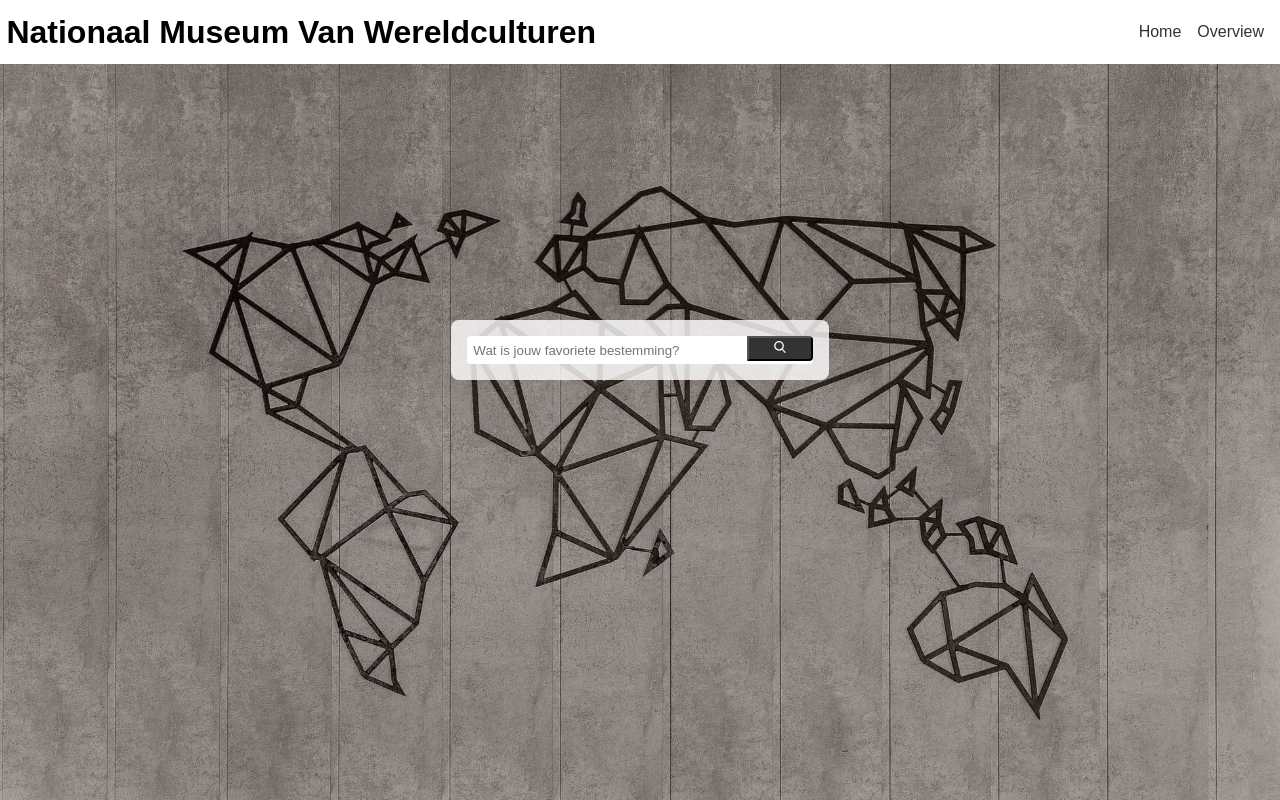
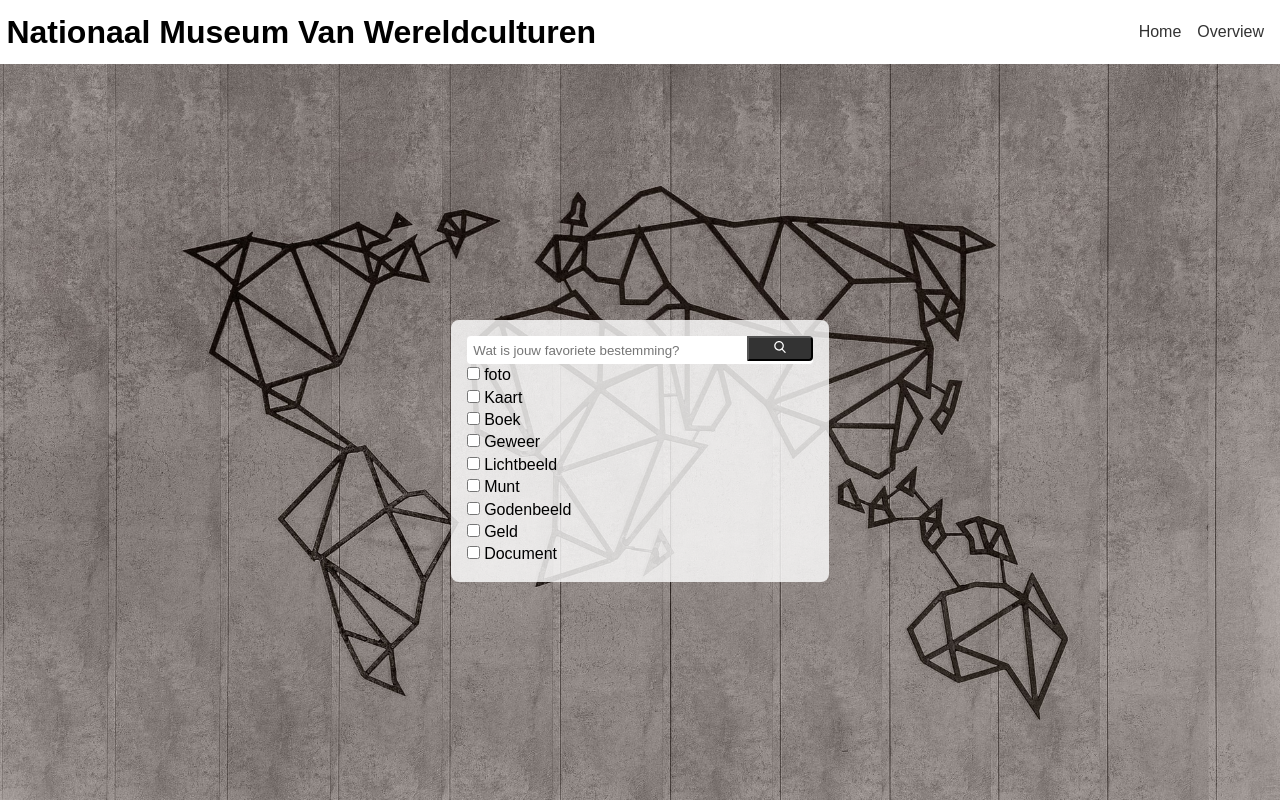
Before and after one commit to GiovanniKaaijk/frontend-applications, a React (Create React App) app in the folder my-app/: page / in a window 1280 px wide. Built offline with nearby package versions, Linux system fonts and the light colour scheme.

Commit message:
Added dynamic filter

```diff
--- a/my-app/src/App.css
+++ b/my-app/src/App.css
@@ -61,7 +61,7 @@
   border-radius: 4px;
 }
 
-.App form input:first-of-type {
+.App form > input:first-of-type {
   width: 25em;
 }
 
@@ -116,3 +116,7 @@
   flex-direction: column;
   box-sizing: border-box;
 }
+.filters {
+  display: flex;
+  flex-direction: column;
+}
--- a/my-app/src/App.js
+++ b/my-app/src/App.js
@@ -1,28 +1,30 @@
 import React from "react";
-import { BrowserRouter as Router, Route } from 'react-router-dom';
+import { BrowserRouter as Router, Route } from "react-router-dom";
 import Objects from "./components/Object";
 import "./App.css";
 import Header from "./components/layout/Header";
 import SearchPlace from "./components/SearchPlace";
-import Render from './components/Render';
+import Render from "./components/Render";
 
 const fetch = require("node-fetch");
 
 class App extends React.Component {
   state = {
     data: [],
-    place: '',
-    filer: '',
+    place: "",
+    filter: "",
+    queryfilter: "",
     render: {
-      uri: '',
-      img: '',
-      title: '',
-      description: '',
-    },
+      uri: "",
+      img: "",
+      title: "",
+      description: ""
+    }
   };
 
   getRender = uri => {
-    const url ="https://api.data.netwerkdigitaalerfgoed.nl/datasets/ivo/NMVW/services/NMVW-02/sparql"
+    const url =
+      "https://api.data.netwerkdigitaalerfgoed.nl/datasets/ivo/NMVW/services/NMVW-02/sparql";
     //Note that the query is wrapped in es6 template strings to allow for easy copy pasting
     const query = `
     PREFIX rdf: <http://www.w3.org/1999/02/22-rdf-syntax-ns#>
@@ -43,27 +45,30 @@
       FILTER (xsd:integer(?year))
       FILTER langMatches(lang(?title), "ned")
     } LIMIT 1
-    `
+    `;
     const runQuery = (url, query) => {
       // Call the url with the query attached, output data
-      fetch(url+"?query="+ encodeURIComponent(query) +"&format=json")
+      fetch(url + "?query=" + encodeURIComponent(query) + "&format=json")
         .then(res => res.json())
         .then(json => {
           let results = json.results.bindings[0];
-      this.setState({render: {
+          this.setState({
+            render: {
               uri: results.cho.value,
               img: results.pic.value,
               title: results.title.value,
-        description: results.type.value,
-      }})
-      })
+              description: results.type.value
             }
+          });
+        });
+    };
     runQuery(url, query);
-  }
+  };
 
   getData = place => {
     //Github CMDA
-    const url ="https://api.data.netwerkdigitaalerfgoed.nl/datasets/ivo/NMVW/services/NMVW-02/sparql"
+    const url =
+      "https://api.data.netwerkdigitaalerfgoed.nl/datasets/ivo/NMVW/services/NMVW-02/sparql";
     //Note that the query is wrapped in es6 template strings to allow for easy copy pasting
     const query = `
     PREFIX rdf: <http://www.w3.org/1999/02/22-rdf-syntax-ns#>
@@ -83,37 +88,38 @@
         dc:title ?title .
       FILTER (xsd:integer(?year))
       FILTER langMatches(lang(?title), "ned")
+      ${this.state.queryfilter}
     }
     ORDER BY ASC(?year)
     LIMIT 500
-    `
+    `;
     const runQuery = (url, query) => {
       // Call the url with the query attached, output data
-      fetch(url+"?query="+ encodeURIComponent(query) +"&format=json")
+      fetch(url + "?query=" + encodeURIComponent(query) + "&format=json")
         .then(res => res.json())
         .then(json => {
-      json.results.bindings.map(data => (
-        delete data.title["xml:lang"]
-      ));
+          json.results.bindings.map(data => delete data.title["xml:lang"]);
           let result = json.results.bindings;
           let unique = [];
-      for(let i=0; i<result.length; i++){
-        json.results.bindings[i].year.value = parseInt(json.results.bindings[i].year.value);
-        if(unique.includes(json.results.bindings[i].title.value)) {
+          for (let i = 0; i < result.length; i++) {
+            json.results.bindings[i].year.value = parseInt(
+              json.results.bindings[i].year.value
+            );
+            if (unique.includes(json.results.bindings[i].title.value)) {
               delete json.results.bindings[i];
             } else {
               unique.push(json.results.bindings[i].title.value);
             }
           }
           console.log(json.results.bindings);
-      this.setState({data: json.results.bindings})
-      })
-    }
+          this.setState({ data: json.results.bindings });
+        });
+    };
     runQuery(url, query);
-  }
+  };
 
   //Toggle liked
-  toggleLiked = (id) => {
+  toggleLiked = id => {
     this.setState({
       test: this.state.data.map(object => {
         if (object.id === id) {
@@ -125,25 +131,73 @@
   };
 
   //Search a place
-  searchPlace = (place) => {
-    this.setState({place: place})
-    this.getData(place)
-  }
+  searchPlace = place => {
+    this.setState({ place: place });
+    this.getData(place);
+  };
 
   //Change render
-  changeData = (uri) => {
+  changeData = uri => {
     this.setState({
       render: {
-        uri: uri,
+        uri: uri
       }
-    })
-    this.getRender(uri)
-  }
+    });
+    this.getRender(uri);
+  };
 
   //History
   redirect = () => {
     const { history } = this.props;
-    history.push('/overview');
+    history.push("/overview");
+  };
+
+  //toggleFilter
+  toggleFilter = filter => {
+    let checked = document.querySelectorAll('input[type="checkbox"]');
+    let toggle = false;
+    checked.forEach(check => {
+      if (check.checked) {
+        toggle = true;
+      }
+    });
+    if (this.state.filter.includes(filter)) {
+      let state = this.state.filter;
+      state = state.replace(filter, "");
+      this.setState(
+        {
+          filter: state
+        },
+        () => {
+          console.log(this.state.filter);
+        }
+      );
+    } else if (toggle) {
+      let state = this.state.filter;
+      state = state += filter;
+      this.setState(
+        {
+          filter: state,
+          queryfilter: "VALUES ?type { " + state + " }"
+        },
+        () => {
+          console.log(this.state.queryfilter);
+        }
+      );
+    } else {
+      this.setState({
+        filter: "",
+        queryfilter: ""
+      });
+    }
+  };
+
+  //Return string
+  string = (string) => {
+    let newString = string;
+    newString = newString.replace('"', '');
+    newString = newString.replace('"', '');
+    return newString
   }
 
   render() {
@@ -151,19 +205,37 @@
       <Router>
         <div className="App">
           <Header />
-          <Route exact path="/" render={props => (
+          <Route
+            exact
+            path="/"
+            render={props => (
               <div className="home">
-              <SearchPlace place={this.searchPlace} history={this.redirect} />
+                <SearchPlace
+                  place={this.searchPlace}
+                  history={this.redirect}
+                  toggleFilter={this.toggleFilter}
+                  string={this.string}
+                />
               </div>
-          )} />
-          <Route path="/overview" render={props => (
+            )}
+          />
+          <Route
+            path="/overview"
+            render={props => (
               <div className="overview">
-              <Render render={this.state.render} toggleLiked={this.toggleLiked} />
-              <div className="timeline" >
-                <Objects objects={this.state.data} changeData={this.changeData} />
+                <Render
+                  render={this.state.render}
+                  toggleLiked={this.toggleLiked}
+                />
+                <div className="timeline">
+                  <Objects
+                    objects={this.state.data}
+                    changeData={this.changeData}
+                  />
                 </div>
               </div>
-          )} />
+            )}
+          />
         </div>
       </Router>
     );
--- /dev/null
+++ b/my-app/src/components/Filter.js
@@ -0,0 +1,17 @@
+import React, { Component } from "react";
+
+export class Filter extends Component {
+  render() {
+    return (
+      <label>
+        <input
+          type="checkbox"
+          onChange={this.props.toggleFilter.bind(this, this.props.filter)}
+        />{" "}
+        {this.props.string(this.props.filter)}
+      </label>
+    );
+  }
+}
+
+export default Filter;
--- a/my-app/src/components/Render.js
+++ b/my-app/src/components/Render.js
@@ -7,10 +7,10 @@
     const image = this.props.render.img;
     return (
       <div className="render">
-          <input
+          {/* <input
             type="checkbox"
             onChange={this.props.toggleLiked.bind(this, uri)}
-          />
+          /> */}
           <h1>{title}</h1> <img src={image} alt={title} />
       </div>
     );
--- a/my-app/src/components/SearchPlace.js
+++ b/my-app/src/components/SearchPlace.js
@@ -1,17 +1,28 @@
 import React, { Component } from "react";
-import Search from '../images/search-icon.svg';
+import Search from "../images/search-icon.svg";
+import Filter from "./Filter";
 export class searchPlace extends Component {
+  state = {
+    place: "",
+    filters: [
+      '"foto"',
+      '"Kaart"',
+      '"Boek"',
+      '"Geweer"',
+      '"Lichtbeeld"',
+      '"Munt"',
+      '"Godenbeeld"',
+      '"Geld"',
+      '"Document"'
+    ]
+  };
 
-  state = {
-    place: ''
-  }
-
-change = (e) => this.setState({place: e.target.value});
-submit = (e) => {
-  e.preventDefault();
-  this.props.place(this.state.place);
-  this.setState({place: ''});
-}
+  change = e => this.setState({ place: e.target.value });
+  submit = e => {
+    e.preventDefault();
+    this.props.place(this.state.place);
+    this.setState({ place: "" });
+  };
 
   render() {
     return (
@@ -24,7 +35,19 @@
             value={this.state.place}
             onChange={this.change}
           />
-          <button type="submit"><img src={Search} alt="button"></img></button>
+          <button type="submit">
+            <img src={Search} alt="button"></img>
+          </button>
+          <div className="filters">
+            {this.state.filters.map(filter => (
+              <Filter
+                key={filter}
+                filter={filter}
+                toggleFilter={this.props.toggleFilter}
+                string={this.props.string}
+              />
+            ))}
+          </div>
         </form>
       </div>
     );
```
Also changed, not shown: 1 other file (tests, documents, lock files or other folders). Lines whose indentation alone changed are shown as unchanged.
